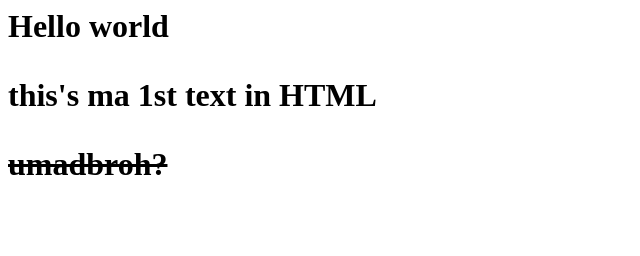
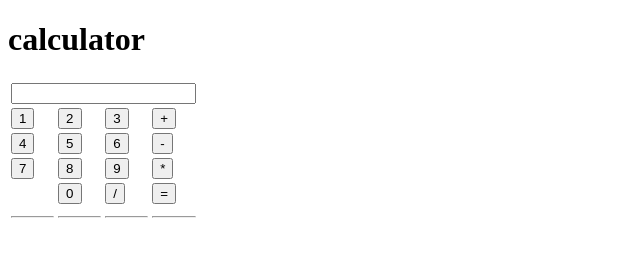
Before and after one commit to Retr0WD/Hello-world, a plain HTML site: page index.html in a window 1280 px wide. Shown: the whole page, without its empty margins (0-640 px from the left). Drawn offline with Linux system fonts and the light colour scheme.

Commit message:
Add files via upload

```diff
--- /dev/null
+++ b/index.css
@@ -0,0 +1,2 @@
+td {text-align: center;
+width: 25%;}
--- a/index.html
+++ b/index.html
@@ -1,10 +1,71 @@
-<html>
+<!DOCTYPE html>
+<html lang="ru">
 <head>
-<Title>Hello worold</title>
+    <meta charset="UTF-8">
+    <meta content="text/html">
+    <meta name="descriptions" content="his is calculator">
+    <meta name="keywords" content="Калькуляор,Проект, все дела">
+    <title>1st калькулятор</title>
+
+
 </head>
 <body>
-  <h1>Hello world<h1>
-  <p>this's ma 1st text in HTML</p>
-  <s>umadbroh?</s>
+
+
+
+    <h1 id="heading">calculator</h1>
+    <table>
+    <tr>
+        <td colspan="4"><input type="text"> </td>
+    </tr>
+
+        <td><button class="increament-button" id="button-1" name="button-1">1</button></td>
+        <td><button class="increament-button" id="button-2">2</button></td>
+        <td><button class="increament-button" id="button-3">3</button></td>
+        <td><button>+</button></td>
+
+    <tr>
+        <td><button>4</button></td>
+        <td><button>5</button></td>
+        <td><button>6</button></td>
+        <td><button>-</button></td>
+    </tr>
+    <tr>
+        <td><button>7</button></td>
+        <td><button>8</button></td>
+        <td><button>9</button></td>
+        <td><button>*</button></td>
+    </tr>
+    <tr>
+        <td></td>
+        <td><button>0</button></td>
+        <td><button>/</button></td>
+        <td><button>=</button></td>
+        <td colspan="2"></td>
+    </tr>
+    <tr>
+        <td><hr></td>
+        <td><hr></td>
+        <td><hr></td>
+        <td><hr></td>
+    </tr>
+    <tr>
+        <td></td>
+        <td></td>
+        <td></td>
+        <td></td>
+    </tr>
+    </table>
+    </tbody>
+    <tfoot></tfoot>
+    </td>
+    </tr>
+</table>
+<tbody></tbody>
+<tfoot></tfoot>
+</table>
+<label for="button-1"></label>
+<script type="text/javascript" src="index.js">
+</script>
 </body>
 </html>
--- /dev/null
+++ b/index.js
@@ -0,0 +1,32 @@
+var button1 = document.getElementById("button-1")
+var button2 = document.getElementById("button-2")
+var button3 = document.getElementById("button-3")
+var heading = document.getElementById("heading")
+
+changeColor = function (color) {
+    return function (event) {
+        heading.style.color = color
+
+    }
+}
+button1.onclick = changeColor("red")
+button2.onclick = changeColor("green")
+button3.onclick = changeColor("blue")
+
+
+increment =  function (event) {
+        var i = parseInt(event.target.innerHTML)
+        event.target.innerHTML = i+1
+
+    }
+
+
+buttons = document.getElementsByClassName("increment-button")
+for (var i = 0 ; i< buttons.length; i++) {
+    var button = buttons[i];
+    button.addListener("click", increment)
+}
+
+button1.addEventListener("click",changeColor("red"))
+button2.addEventListener("click",changeColor("green"))
+button3.addEventListener("click",changeColor("blue"))
```
